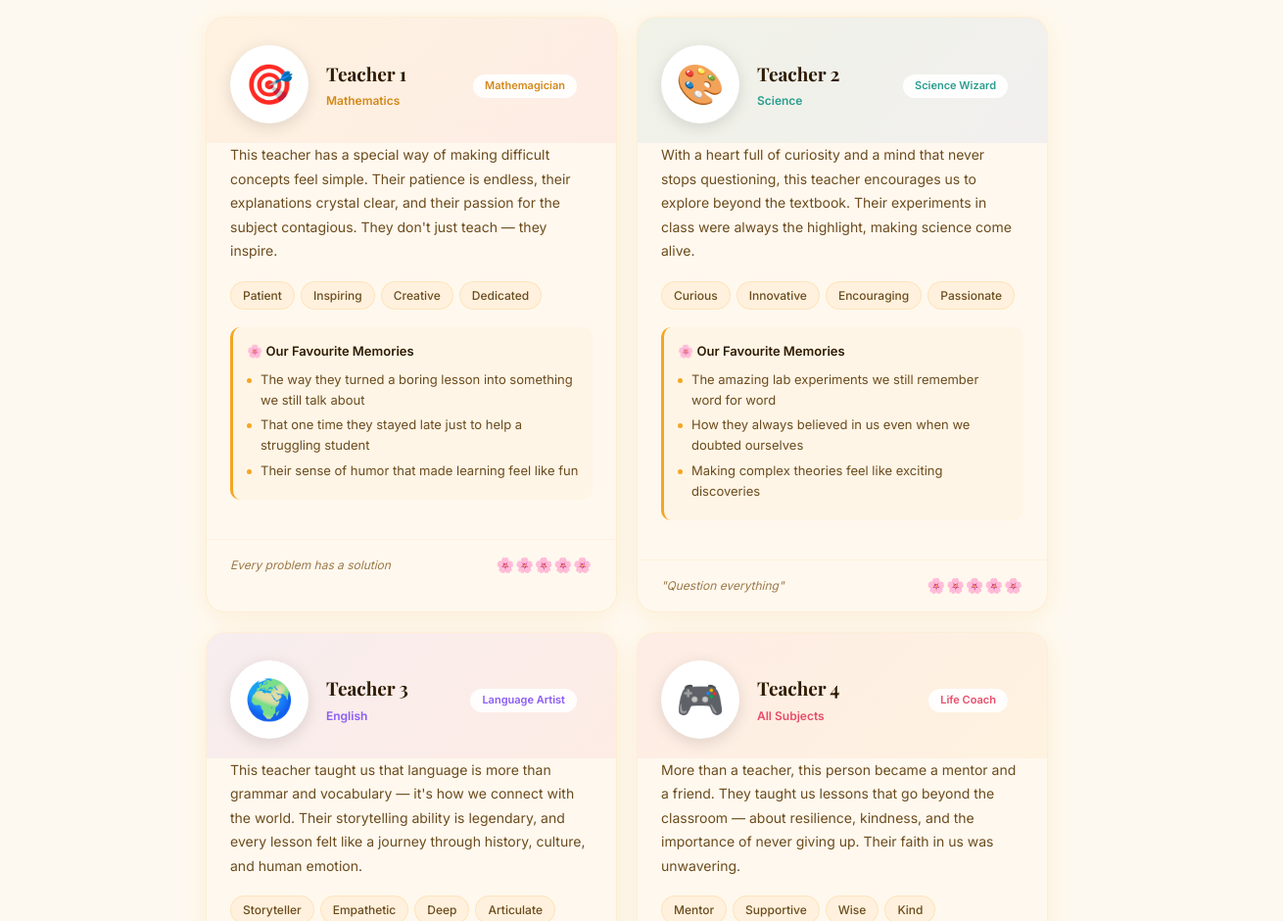
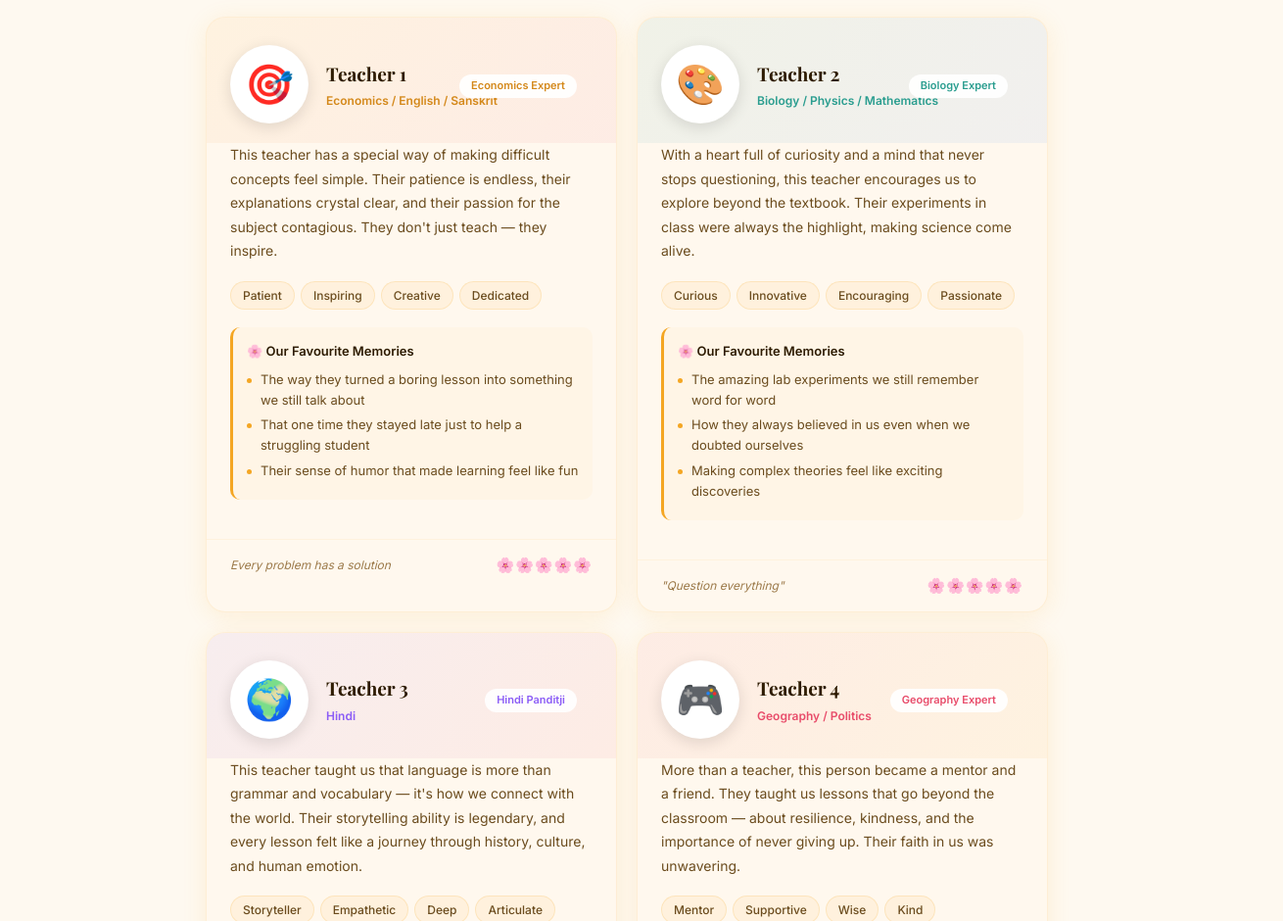
Before and after one commit to JustJayDev/teachers-day, a plain HTML site: page index.html in a window 1280 px wide. Shown: the part 1596-2536 px from the top of the page at 98% size, 1310 px wide, since content can reach past the window. Drawn offline with nearby package versions, Linux system fonts and the light colour scheme.

Commit message:
feat: teacher subjects - Economics/Hindi/Sanskrit | Biology/Physics/Maths | Hindi | Geography/Politics

```diff
--- a/index.html
+++ b/index.html
@@ -281,8 +281,8 @@ footer .made a{color:var(--gold);text-decoration:none;font-weight:600}
     <div class="t-avatar">🎯</div>
     <div class="t-info">
       <h3>Teacher 1</h3>
-      <span class="t-subject">Mathematics</span>
-      <span class="t-badge">Mathemagician</span>
+      <span class="t-subject">Economics / English / Sanskrit</span>
+      <span class="t-badge">Economics Expert</span>
     </div>
   </div>
   <div class="t-body">
@@ -302,8 +302,8 @@ footer .made a{color:var(--gold);text-decoration:none;font-weight:600}
     <div class="t-avatar">🎨</div>
     <div class="t-info">
       <h3>Teacher 2</h3>
-      <span class="t-subject">Science</span>
-      <span class="t-badge">Science Wizard</span>
+      <span class="t-subject">Biology / Physics / Mathematics</span>
+      <span class="t-badge">Biology Expert</span>
     </div>
   </div>
   <div class="t-body">
@@ -323,8 +323,8 @@ footer .made a{color:var(--gold);text-decoration:none;font-weight:600}
     <div class="t-avatar">🌍</div>
     <div class="t-info">
       <h3>Teacher 3</h3>
-      <span class="t-subject">English</span>
-      <span class="t-badge">Language Artist</span>
+      <span class="t-subject">Hindi</span>
+      <span class="t-badge">Hindi Panditji</span>
     </div>
   </div>
   <div class="t-body">
@@ -344,8 +344,8 @@ footer .made a{color:var(--gold);text-decoration:none;font-weight:600}
     <div class="t-avatar">🎮</div>
     <div class="t-info">
       <h3>Teacher 4</h3>
-      <span class="t-subject">All Subjects</span>
-      <span class="t-badge">Life Coach</span>
+      <span class="t-subject">Geography / Politics</span>
+      <span class="t-badge">Geography Expert</span>
     </div>
   </div>
   <div class="t-body">
```
